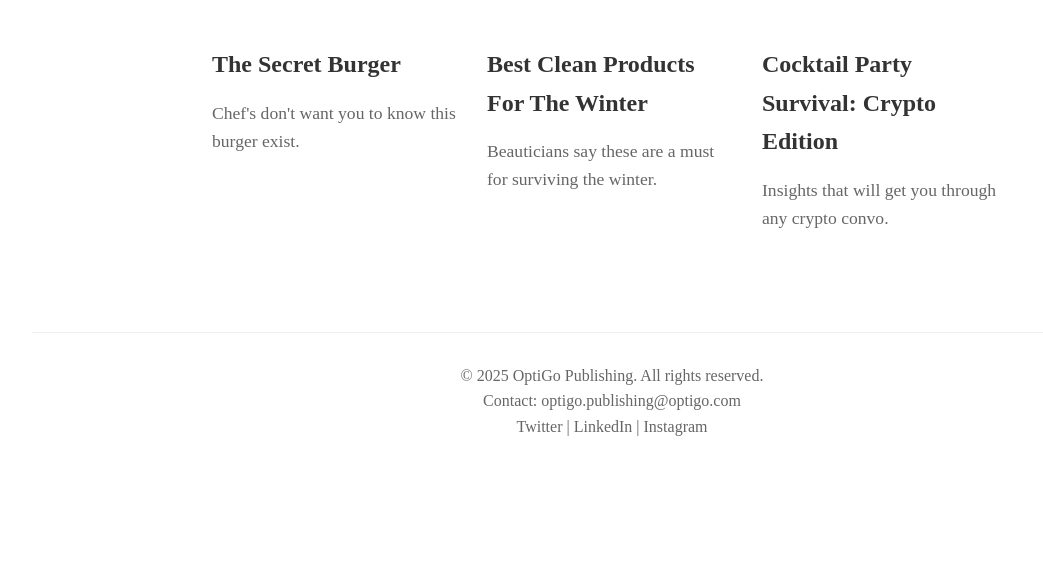
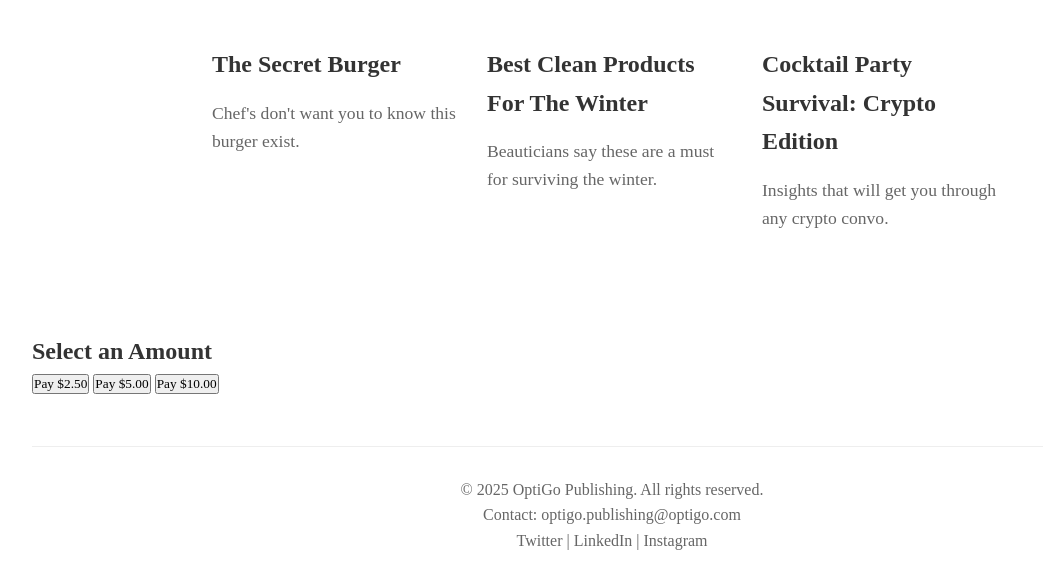
Before and after one commit to MSorgenfrei/OptiGoPublisherSite, a plain HTML site: page Marina_Daily/St_Paddys_article.html in a window 1280 px wide. Shown: the part 4463-5047 px from the top of the page, without its empty margins (28-1071 px from the left). Before the commit the page ends 4933 px from the top, so only its background shows below. Drawn offline with Linux system fonts and the light colour scheme.

Commit message:
Added stripe to Marina Daily to test Apple pay

```diff
--- a/Marina_Daily/St_Paddys_article.html
+++ b/Marina_Daily/St_Paddys_article.html
@@ -485,6 +485,26 @@
             </section>
         </main>
 
+        <!-- Stripe script-->
+        <script src="https://js.stripe.com/v3/"></script>
+
+        <h2>Select an Amount</h2>
+        <button onclick="redirectToCheckout('price_1R3SsrAxHGHXGLCj9DvF4cCc')">Pay $2.50</button>
+        <button onclick="redirectToCheckout('price_1R3StuAxHGHXGLCj0zgisAJv')">Pay $5.00</button>
+        <button onclick="redirectToCheckout('price_1R3SubAxHGHXGLCj82jflcUO')">Pay $10.00</button>
+
+        <script>
+            async function redirectToCheckout(priceId) {
+                const response = await fetch("http://localhost:3000/create-checkout-session", {
+                    method: "POST",
+                    headers: { "Content-Type": "application/json" },
+                    body: JSON.stringify({ priceId })
+                });
+                const { url } = await response.json();
+                window.location.href = url; // Redirect user
+            }
+        </script>
+
     <footer>
         <p>&copy; 2025 OptiGo Publishing. All rights reserved.</p>
         <p>Contact: optigo.publishing@optigo.com</p>
```
